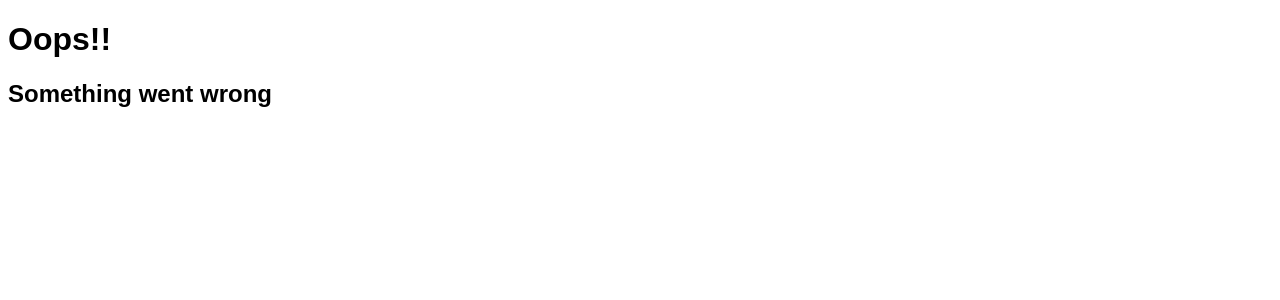
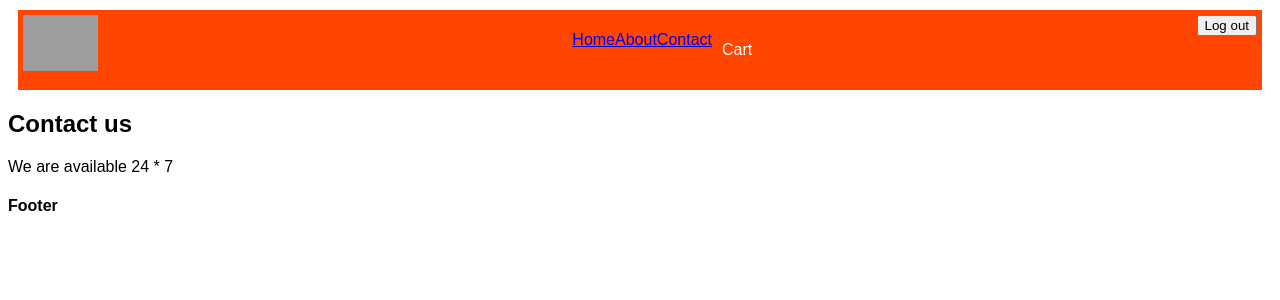
Before and after one commit to tejash023/food-ordering-app-react, a React (Vite) app: page /contact in a window 1280 px wide. Shown: the top 300 px of the page. Built offline with nearby package versions, Linux system fonts and the light colour scheme; grey boxes are pictures that could not be loaded.

Commit message:
added react router outlets and links

```diff
--- a/src/App.js
+++ b/src/App.js
@@ -4,15 +4,16 @@ import ReactDOM from "react-dom/client";
 import Header from "./components/Header";
 import Body from "./components/Body";
 import Footer from "./components/Footer";
-import { createBrowserRouter, RouterProvider } from "react-router-dom";
+import { createBrowserRouter, RouterProvider, Outlet } from "react-router-dom";
 import About from "./components/About";
 import Error from "./components/Error";
+import Contact from "./components/Contact";
 
 const AppLayout = () => {
   return (
     <>
       <Header />
-      <Body />
+      <Outlet />
       <Footer />
     </>
   );
@@ -23,10 +24,20 @@ const appRouter = createBrowserRouter([
     path: "/",
     element: <AppLayout />,
     errorElement: <Error />,
-  },
-  {
-    path: "/about",
-    element: <About />,
+    children: [
+      {
+        path: "/",
+        element: <Body />,
+      },
+      {
+        path: "/about",
+        element: <About />,
+      },
+      {
+        path: "/contact",
+        element: <Contact />,
+      },
+    ],
   },
 ]);
 
--- /dev/null
+++ b/src/components/Contact.js
@@ -0,0 +1,10 @@
+const Contact = () => {
+  return (
+    <div>
+      <h2>Contact us</h2>
+      <p>We are available 24 * 7</p>
+    </div>
+  );
+};
+
+export default Contact;
--- a/src/components/Error.js
+++ b/src/components/Error.js
@@ -1,8 +1,12 @@
+import { useRouteError } from "react-router-dom";
+
 const Error = () => {
+  const err = useRouteError();
   return (
     <div>
       <h1>Oops!!</h1>
       <h2>Something went wrong</h2>
+      <p>{err.status + " : " + err.statusText}</p>
     </div>
   );
 };
--- a/src/components/Header.js
+++ b/src/components/Header.js
@@ -1,3 +1,5 @@
+import { Link } from "react-router-dom";
+
 const loggedInUser = () => {
   //API Call
   return false;
@@ -21,9 +23,16 @@ const Header = () => {
       <Title />
       <div className="nav-items">
         <ul>
-          <li>Home</li>
-          <li>About</li>
-          <li>Contact</li>
+          <Link to="/">
+            <li>Home</li>
+          </Link>
+          <Link to="/about">
+            <li>About</li>
+          </Link>
+          <Link to="/contact">
+            <li>Contact</li>
+          </Link>
+
           <li>Cart</li>
         </ul>
       </div>
```
